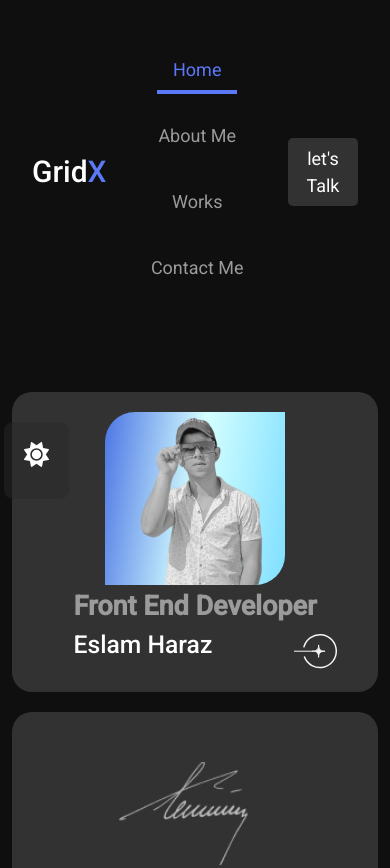
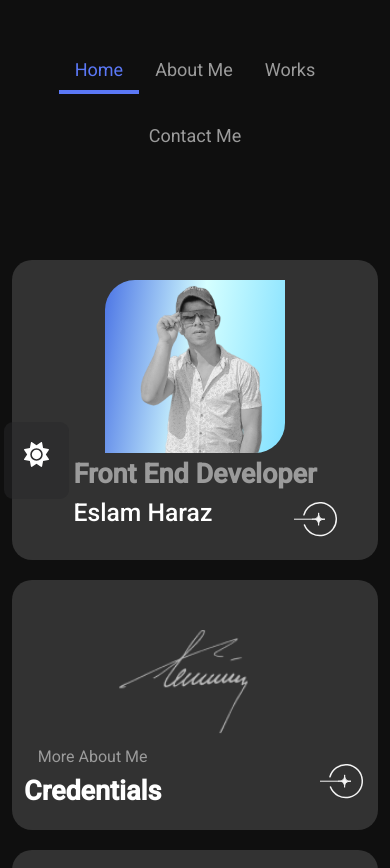
Before and after one commit to EslamHaraz/my-Website, a Vue app: page /Home in a window 390 px wide. Shown: the top 868 px of the page. Built offline with nearby package versions, Linux system fonts and the light colour scheme; a web font is replaced by a local one.

Commit message:
Update NavbarComponent.vue

```diff
--- a/src/components/NavbarComponent.vue
+++ b/src/components/NavbarComponent.vue
@@ -144,4 +144,12 @@ nav {
     left: inherit;
     right: 4px;
 }
+    @media(max-width:768px){
+    button.contact-btn,.head-text{
+        display: none;
+    }
+    nav {
+        margin: auto;
+    }
+}
 </style>
```
